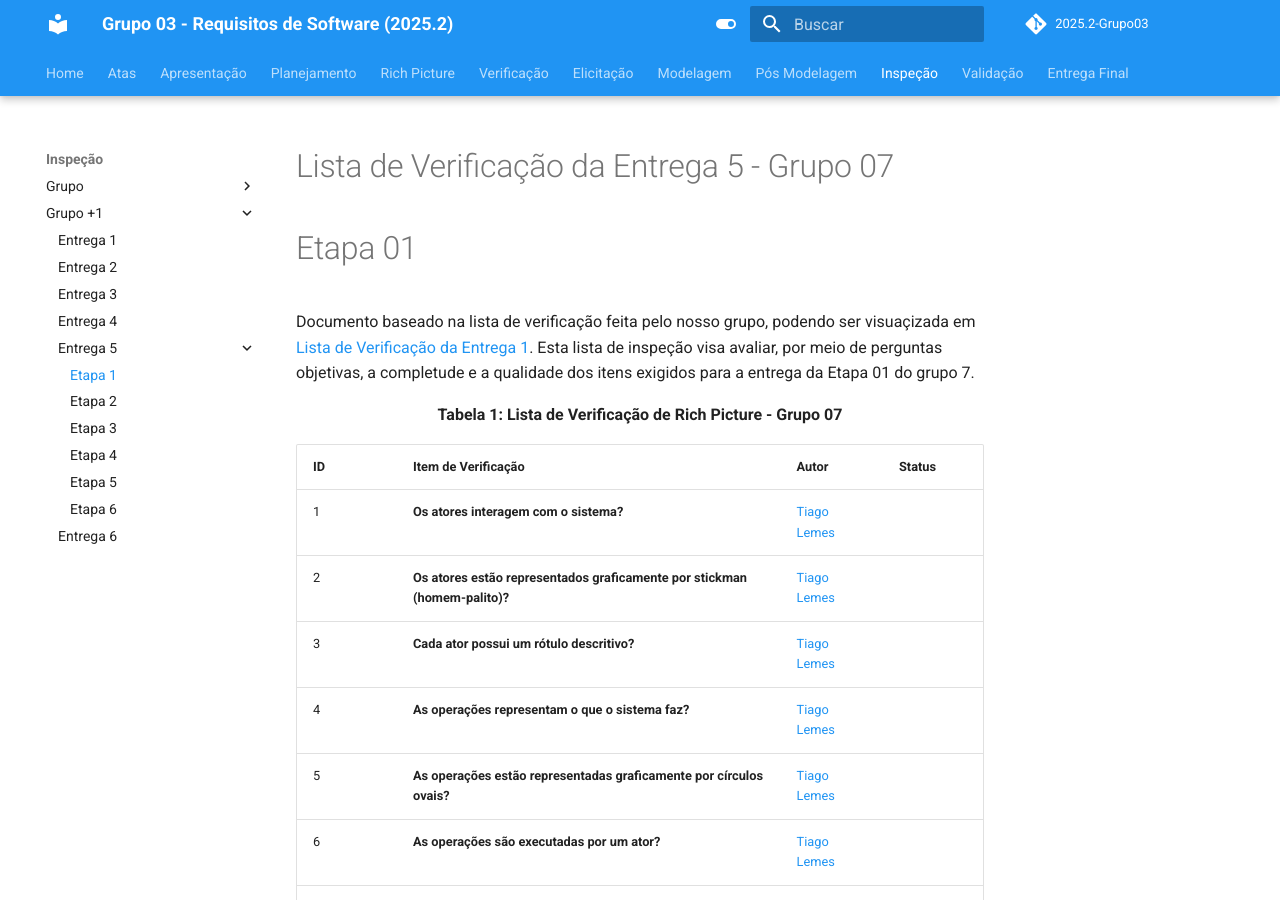
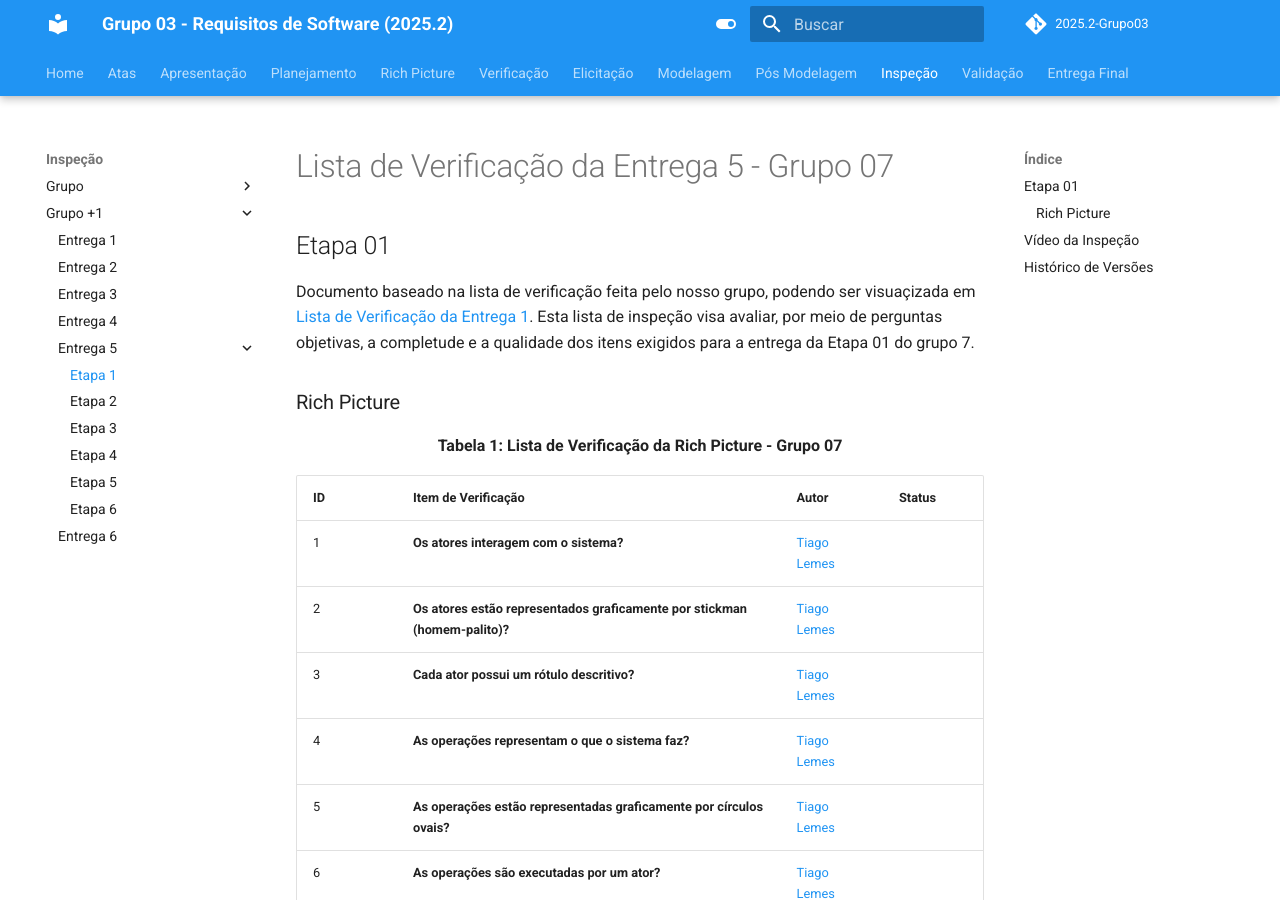
Before and after one commit to Requisitos-de-Software/2025.2-Grupo03, an MkDocs documentation site: the page built from docs/Inspeção/inspeção_Etapa1_grupo_+1_5.md, in a window 1280 px wide and 900 px high. Built offline with MkDocs 1.6.1 and Material for MkDocs 9.7.7, drawn with Linux system fonts in a browser that asks for light colours; comment, search, counter and statistics services are not loaded.

Commit message:
Update inspeção_Etapa1_grupo_+1_5.md

```diff
--- a/docs/Inspeção/inspeção_Etapa1_grupo_+1_5.md
+++ b/docs/Inspeção/inspeção_Etapa1_grupo_+1_5.md
@@ -1,10 +1,12 @@
 # Lista de Verificação da Entrega 5 - Grupo 07
 
-# Etapa 01
+## Etapa 01
 
 Documento baseado na lista de verificação feita pelo nosso grupo, podendo ser visuaçizada em [Lista de Verificação da Entrega 1](https://requisitos-de-software.github.io/2025.2-Grupo03/Verificacao/verificacao/). Esta lista de inspeção visa avaliar, por meio de perguntas objetivas, a completude e a qualidade dos itens exigidos para a entrega da Etapa 01 do grupo 7.
 
-<div align="center"><strong>Tabela 1: Lista de Verificação de Rich Picture - Grupo 07</strong></div>
+### Rich Picture
+
+<div align="center"><strong>Tabela 1: Lista de Verificação da Rich Picture - Grupo 07</strong></div>
 
 | ID | Item de Verificação | Autor | Status |
 | ---- | ----- | ----- | --- |
```
